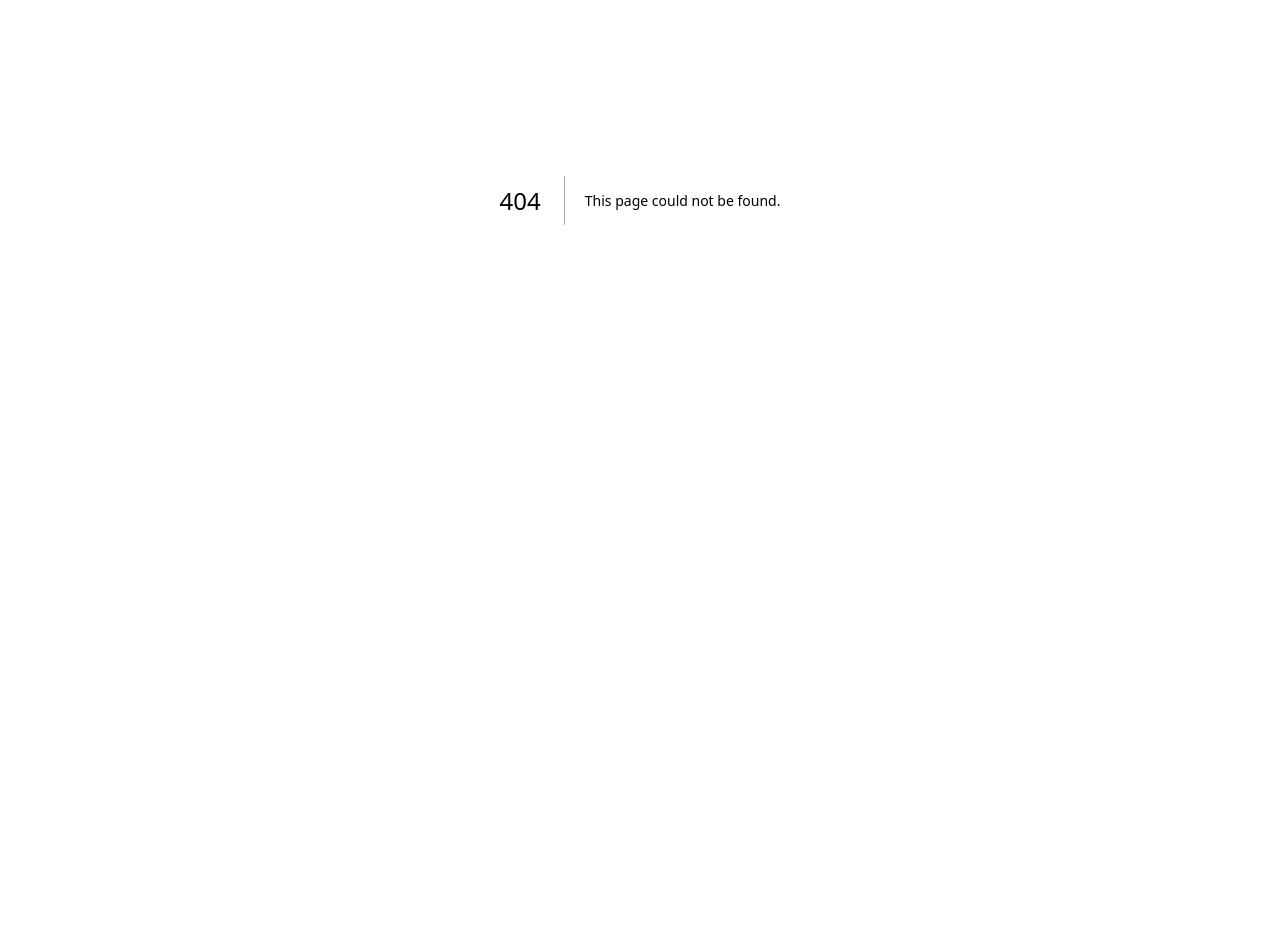
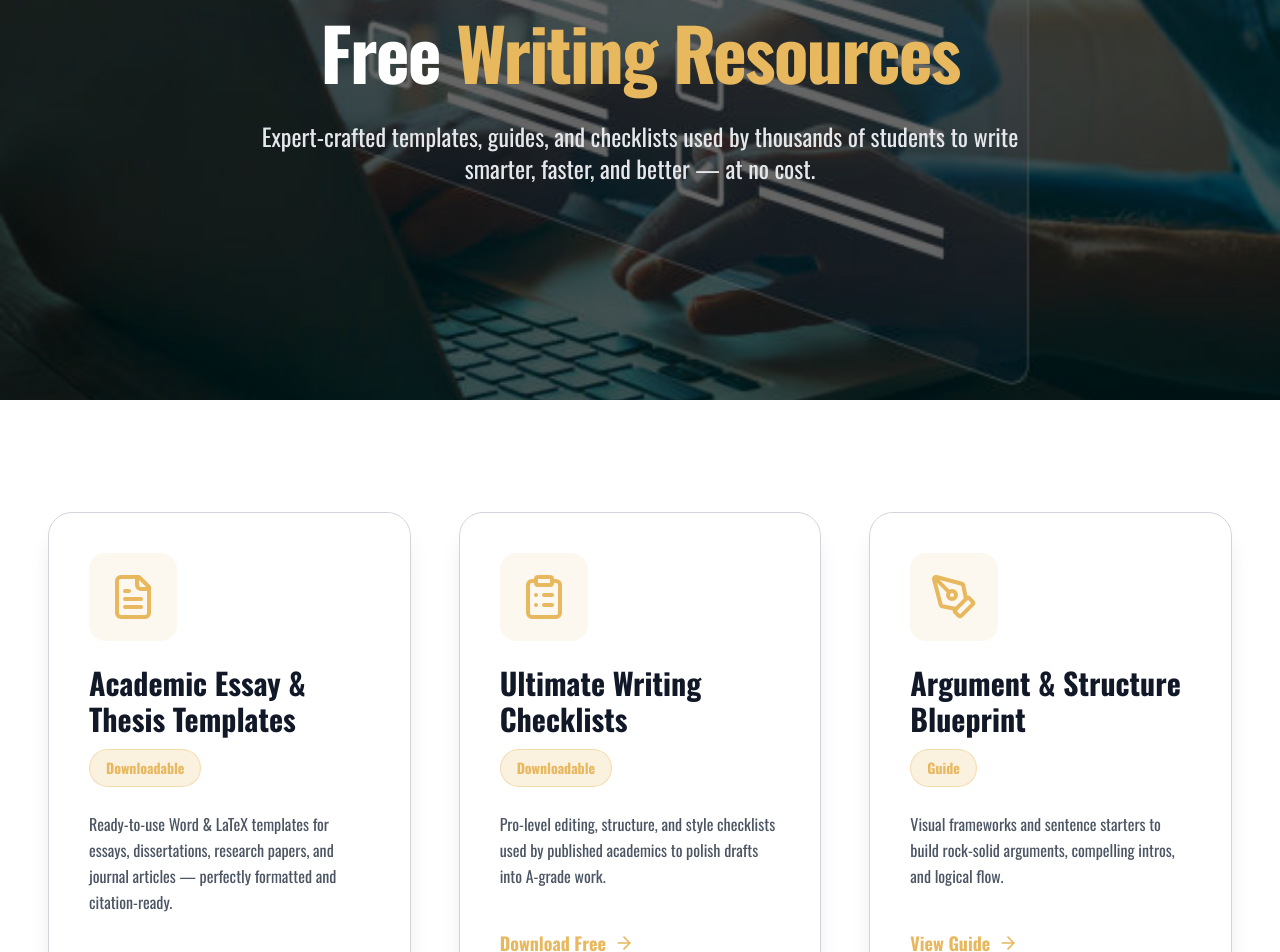
Before and after one commit to nedarctic/sbd, a Next.js app: page /resources in a window 1280 px wide. Before the commit this address had no page. Shown: the part 200-1152 px from the top of the page. Before the commit the page ends 800 px from the top, so only its background shows below. Built offline with nearby package versions, Linux system fonts and the light colour scheme; no server answers.

Commit message:
added resources page

```diff
--- /dev/null
+++ b/app/(app)/resources/page.tsx
@@ -0,0 +1,174 @@
+'use client';
+
+import { motion } from "framer-motion";
+import Link from "next/link";
+import {
+  FileText,
+  ClipboardList,
+  PenTool,
+  Download,
+  FileCheck,
+  BookOpenText,
+  ArrowRight
+} from "lucide-react";
+import { oswald } from "@/components/ui/fonts";
+
+export default function Resources() {
+  const resources = [
+    {
+      title: "Academic Essay & Thesis Templates",
+      desc: "Ready-to-use Word & LaTeX templates for essays, dissertations, research papers, and journal articles — perfectly formatted and citation-ready.",
+      icon: <FileText className="w-12 h-12" />,
+      type: "Downloadable",
+      link: "/resources/academic-essay-templates.zip",
+    },
+    {
+      title: "Ultimate Writing Checklists",
+      desc: "Pro-level editing, structure, and style checklists used by published academics to polish drafts into A-grade work.",
+      icon: <ClipboardList className="w-12 h-12" />,
+      type: "Downloadable",
+      link: "/resources/writing-checklists.pdf",
+    },
+    {
+      title: "Argument & Structure Blueprint",
+      desc: "Visual frameworks and sentence starters to build rock-solid arguments, compelling intros, and logical flow.",
+      icon: <PenTool className="w-12 h-12" />,
+      type: "Guide",
+      link: "/resources/argument-blueprint.pdf",
+    },
+    {
+      title: "Citation Style Quick-Reference Pack",
+      desc: "One-page cheat sheets for APA 7, MLA 9, Chicago, Harvard, and IEEE — with examples and tricky cases solved.",
+      icon: <FileCheck className="w-12 h-12" />,
+      type: "Downloadable",
+      link: "/resources/citation-cheat-sheets.pdf",
+    },
+    {
+      title: "Literature Review Template Kit",
+      desc: "Synthesis matrix, thematic outlines, and phrasing banks to write reviews that impress supervisors and reviewers.",
+      icon: <BookOpenText className="w-12 h-12" />,
+      type: "Downloadable",
+      link: "/resources/literature-review-kit.zip",
+    },
+    {
+      title: "Professional Email & Proposal Templates",
+      desc: "Polished templates for grant applications, supervisor emails, conference submissions, and cover letters.",
+      icon: <Download className="w-12 h-12" />,
+      type: "Downloadable",
+      link: "/resources/professional-templates.zip",
+    },
+  ];
+
+  return (
+    <main className={`${oswald.className} min-h-screen bg-white dark:bg-[#1C1C30] text-gray-900 dark:text-gray-100 transition-colors duration-500 overflow-x-hidden`}>
+
+      {/* HERO — Now visually aligned with Services page */}
+      <section className="relative min-h-screen sm:min-h-[600px] sm:max-h-[800px] flex flex-col items-center justify-center px-6 py-32 sm:px-10 overflow-hidden">
+        <img
+          src="/Excellent academic writing services at ScholarBrood.jpg"
+          alt="Excellent academic writing services at ScholarBrood"
+          className="absolute inset-0 w-full h-full object-cover z-0"
+        />
+        <div className="absolute inset-0 bg-black/60 z-0" />
+
+        <motion.div
+          initial={{ opacity: 0, y: 40 }}
+          whileInView={{ opacity: 1, y: 0 }}
+          transition={{ duration: 1 }}
+          className="relative z-10 text-center max-w-4xl px-6"
+        >
+          <h1 className="text-4xl sm:text-5xl md:text-6xl lg:text-7xl font-bold mb-8 tracking-tight leading-tight text-white">
+            Free <span className="text-[#E8B85F]">Writing Resources</span>
+          </h1>
+
+          <p className="text-lg sm:text-xl md:text-2xl text-gray-200 leading-relaxed max-w-3xl mx-auto">
+            Expert-crafted templates, guides, and checklists used by thousands of students to write smarter, faster, and better — at no cost.
+          </p>
+        </motion.div>
+      </section>
+
+      {/* RESOURCES GRID — upgraded visuals */}
+      <section className="py-20 sm:py-28 px-6 lg:px-12">
+        <div className="max-w-7xl mx-auto grid grid-cols-1 sm:grid-cols-2 lg:grid-cols-3 gap-12">
+
+          {resources.map((resource, i) => (
+            <motion.div
+              key={resource.title}
+              initial={{ opacity: 0, y: 50 }}
+              whileInView={{ opacity: 1, y: 0 }}
+              viewport={{ once: true }}
+              transition={{ delay: i * 0.12, duration: 0.8 }}
+              whileHover={{ y: -15, scale: 1.03 }}
+              className="group relative p-10 rounded-3xl bg-white/80 dark:bg-white/5 backdrop-blur-xl border border-gray-300 dark:border-gray-800 hover:border-[#E8B85F]/50 transition-all duration-500 shadow-xl"
+            >
+              {/* Gold glow */}
+              <div className="absolute inset-0 bg-gradient-to-br from-[#E8B85F]/0 to-[#E8B85F]/20 opacity-0 group-hover:opacity-100 transition-opacity duration-700 rounded-3xl pointer-events-none" />
+
+              <div className="relative z-10 flex flex-col items-start gap-6">
+
+                <div className="p-5 rounded-2xl bg-[#E8B85F]/10 text-[#E8B85F] group-hover:bg-[#E8B85F]/20 transition-all duration-300">
+                  {resource.icon}
+                </div>
+
+                <div className="space-y-3">
+                  <h3 className="text-2xl sm:text-3xl font-bold text-gray-900 dark:text-white">
+                    {resource.title}
+                  </h3>
+                  <span className="inline-block px-4 py-2 text-xs sm:text-sm font-bold bg-[#E8B85F]/20 text-[#E8B85F] rounded-full border border-[#E8B85F]/40">
+                    {resource.type}
+                  </span>
+                </div>
+
+                <p className="text-gray-600 dark:text-gray-300 leading-relaxed text-base">
+                  {resource.desc}
+                </p>
+
+                <Link
+                  href={resource.link}
+                  target="_blank"
+                  className="mt-4 inline-flex items-center text-[#E8B85F] text-lg font-bold hover:gap-4 transition-all duration-300"
+                >
+                  {resource.type === "Downloadable" ? "Download Free" : "View Guide"}
+                  <ArrowRight className="w-5 h-5 ml-2" />
+                </Link>
+              </div>
+            </motion.div>
+          ))}
+        </div>
+      </section>
+
+      {/* FINAL CTA */}
+      <section className="py-20 sm:py-28 lg:py-32 px-6">
+        <motion.div
+          initial={{ opacity: 0, scale: 0.95 }}
+          whileInView={{ opacity: 1, scale: 1 }}
+          transition={{ duration: 0.9 }}
+          className="max-w-5xl mx-auto text-center"
+        >
+          <div className="relative p-10 sm:p-16 rounded-3xl bg-[#E8B85F] shadow-2xl overflow-hidden text-center">
+            <div className="absolute inset-0 bg-black/10" />
+
+            <div className="relative z-10 flex flex-col items-center gap-8">
+              <h2 className="text-3xl sm:text-4xl md:text-5xl lg:text-6xl font-bold text-white leading-tight">
+                Want Custom Templates?
+              </h2>
+
+              <p className="text-base sm:text-lg md:text-xl lg:text-2xl text-white/90 max-w-3xl mx-auto leading-relaxed px-4">
+                Need a specific template or guide? Tell us — we’ll create it for you.
+              </p>
+
+              <Link
+                // to be changed back to contact
+                href="/about"
+                className="px-12 py-5 bg-white text-[#1C1C30] text-lg md:text-xl font-bold rounded-full hover:scale-105 transition-all duration-300 shadow-2xl flex items-center gap-3"
+              >
+                Request Custom Resource
+                <ArrowRight className="w-6 h-6" />
+              </Link>
+            </div>
+          </div>
+        </motion.div>
+      </section>
+    </main>
+  );
+}
```
